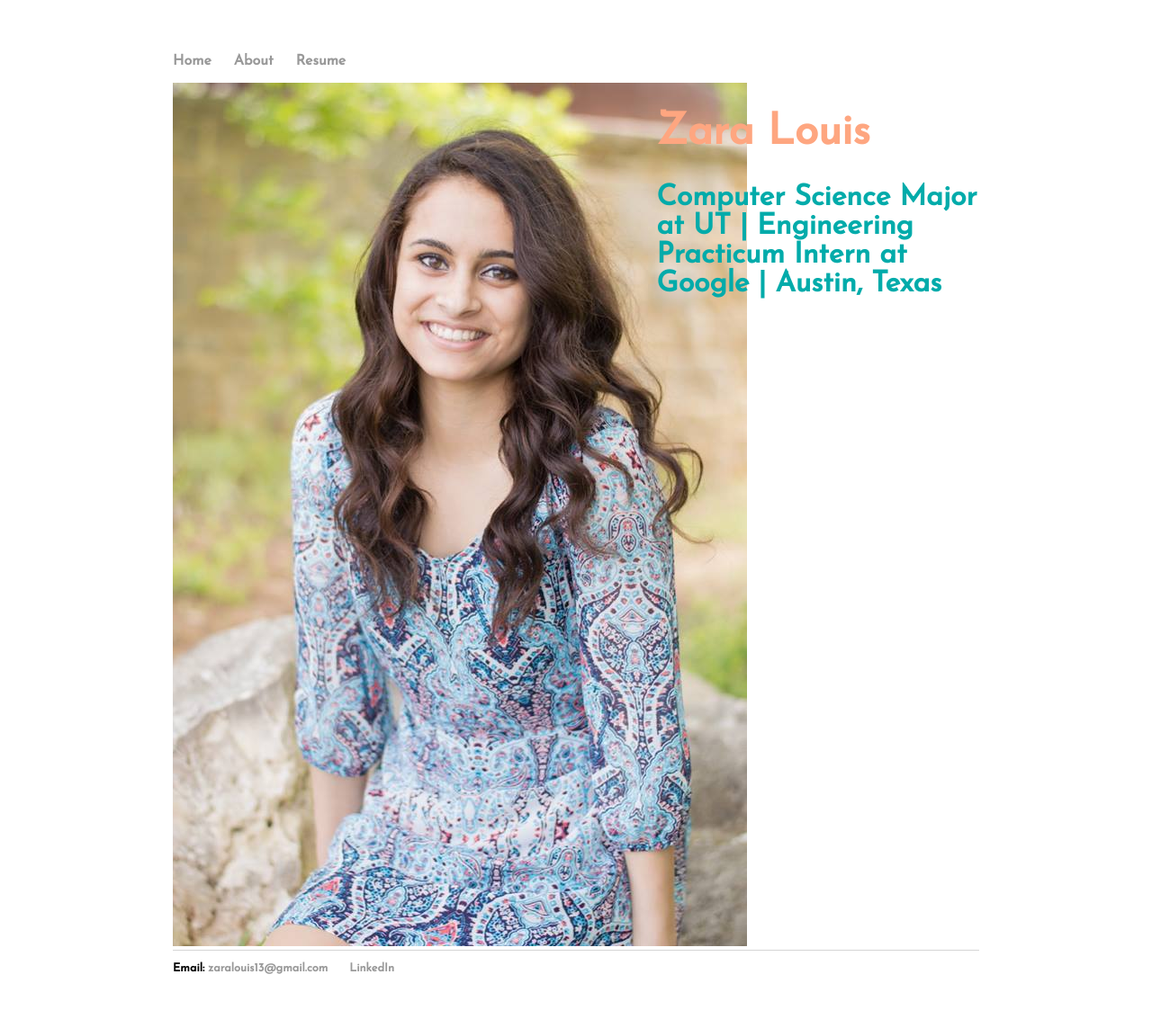
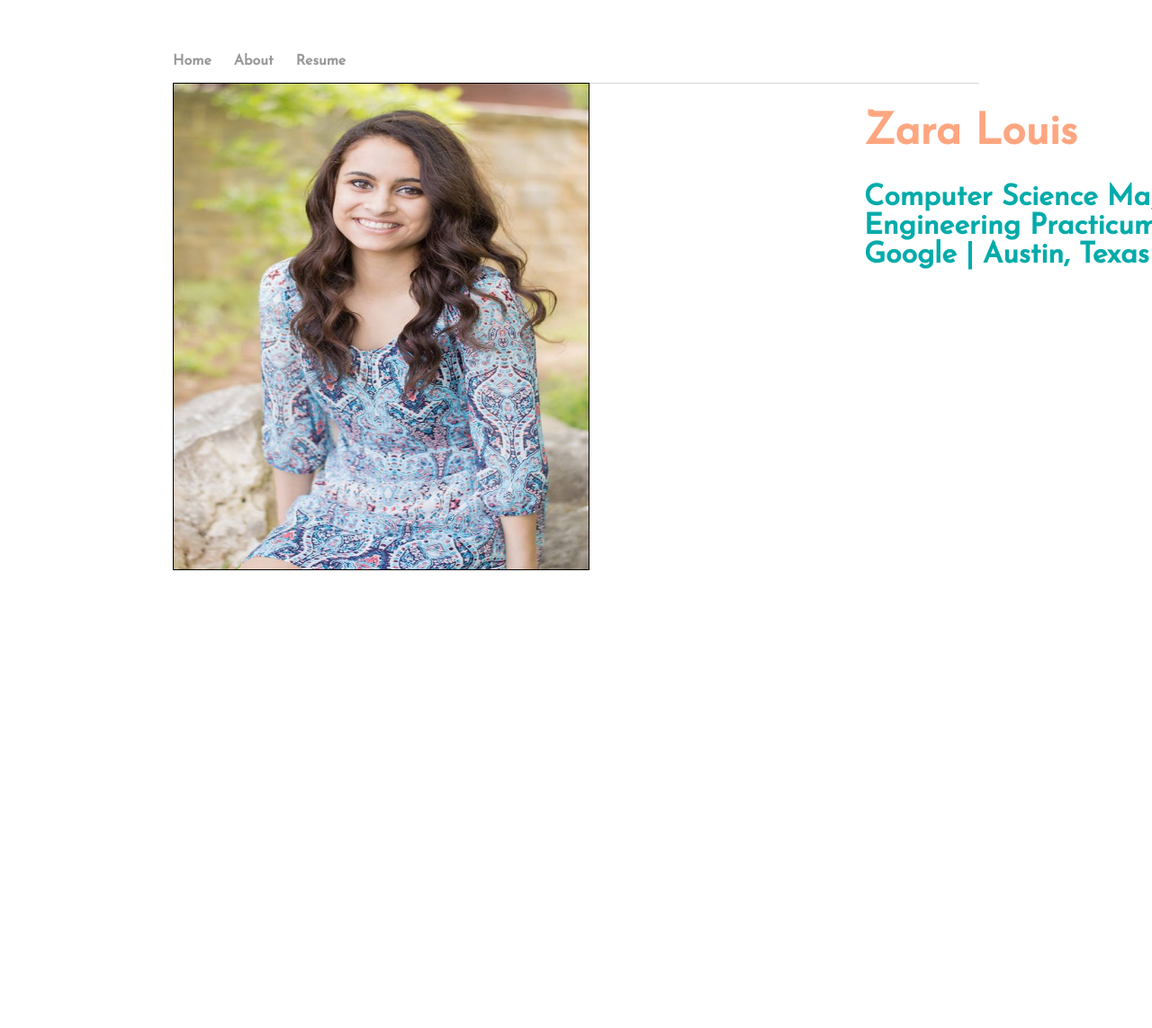
Before and after one commit to zaralouis/zaralouis.github.io, a Jekyll site: the page built from index.html, in a window 1280 px wide. Shown: the whole page at 90% size. Built offline with Jekyll 4.4.1, drawn with Linux system fonts in a browser that asks for light colours; after the commit the page ends 992 px from its top, so only the background shows below that.

Commit message:
Update main.css

```diff
--- a/css/main.css
+++ b/css/main.css
@@ -24,6 +24,12 @@
     text-decoration: underline;
 }
 
+.container {
+    position: absolute;
+    width: 100%;
+    height: 100%;
+}
+
 .left-div {
     position: relative;
     float: left;
@@ -36,6 +42,13 @@
     float: right;
     width: 40%;
     height: 100%;
+}
+
+#profile-pic {
+    width: 60%;
+    height: 60%;
+    position: absolute;
+    border: 1px solid black;
 }
 
 h1 {
```
